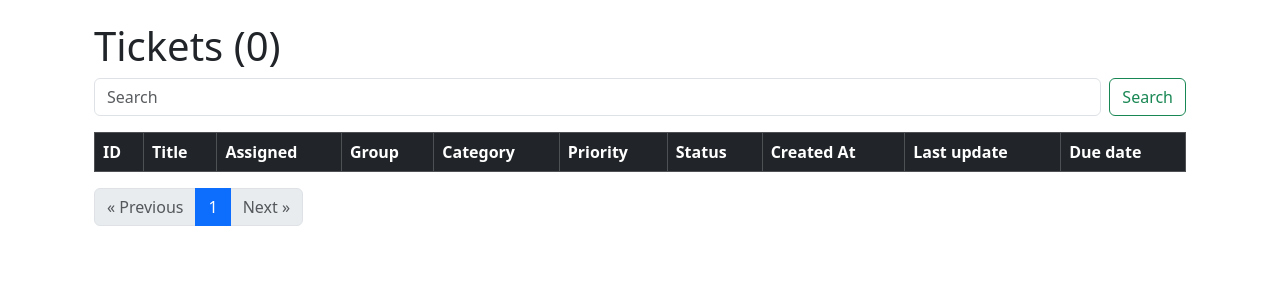
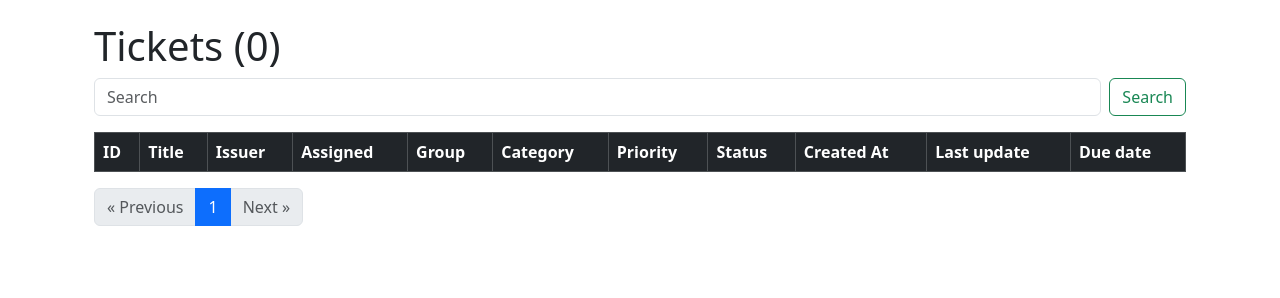
Before and after one commit to meirm/ticket-tracking-system, a Django app: page /tickets/ in a window 1280 px wide. Shown: the part 144-442 px from the top of the page. Run offline with Django 5.2, Linux system fonts and the light colour scheme; the visitor is signed in with stand-in values (Sample User, id 1); data that the repository does not hold is empty; some libraries are stand-ins or nearby versions.

Commit message:
Add issuer column to ticket index template
This commit updates the index.html template for the ticket management system by adding a new column to display the username of the ticket issuer. This enhancement improves the visibility of ticket ownership, making it easier for users to identify who created each ticket. Comments have been added to clarify the purpose of this change, ensuring better documentation and maintainability of the codebase.

```diff
--- a/tickets/templates/tickets/index.html
+++ b/tickets/templates/tickets/index.html
@@ -23,6 +23,7 @@
             <tr>
                 <th scope="col">ID</th>
                 <th scope="col">Title</th>
+                <th scope="col">Issuer</th>
                 <th scope="col">Assigned</th>
                 <th scope="col">Group</th>
                 <th scope="col">Category</th>
@@ -39,6 +40,7 @@
             <tr>
                 <th>{{ ticket.id }}</th>
                 <td><a href="{% url 'tickets:ticket_detail' ticket.id %}">{{ ticket.title }}</a></td>
+                <td>{{ ticket.issuer.username }}</td>
                 <td>{{ ticket.assignee }}</td>
                 <td>{{ ticket.assigned_group }}</td>
                 <td>{{ ticket.category }}</td>
```
